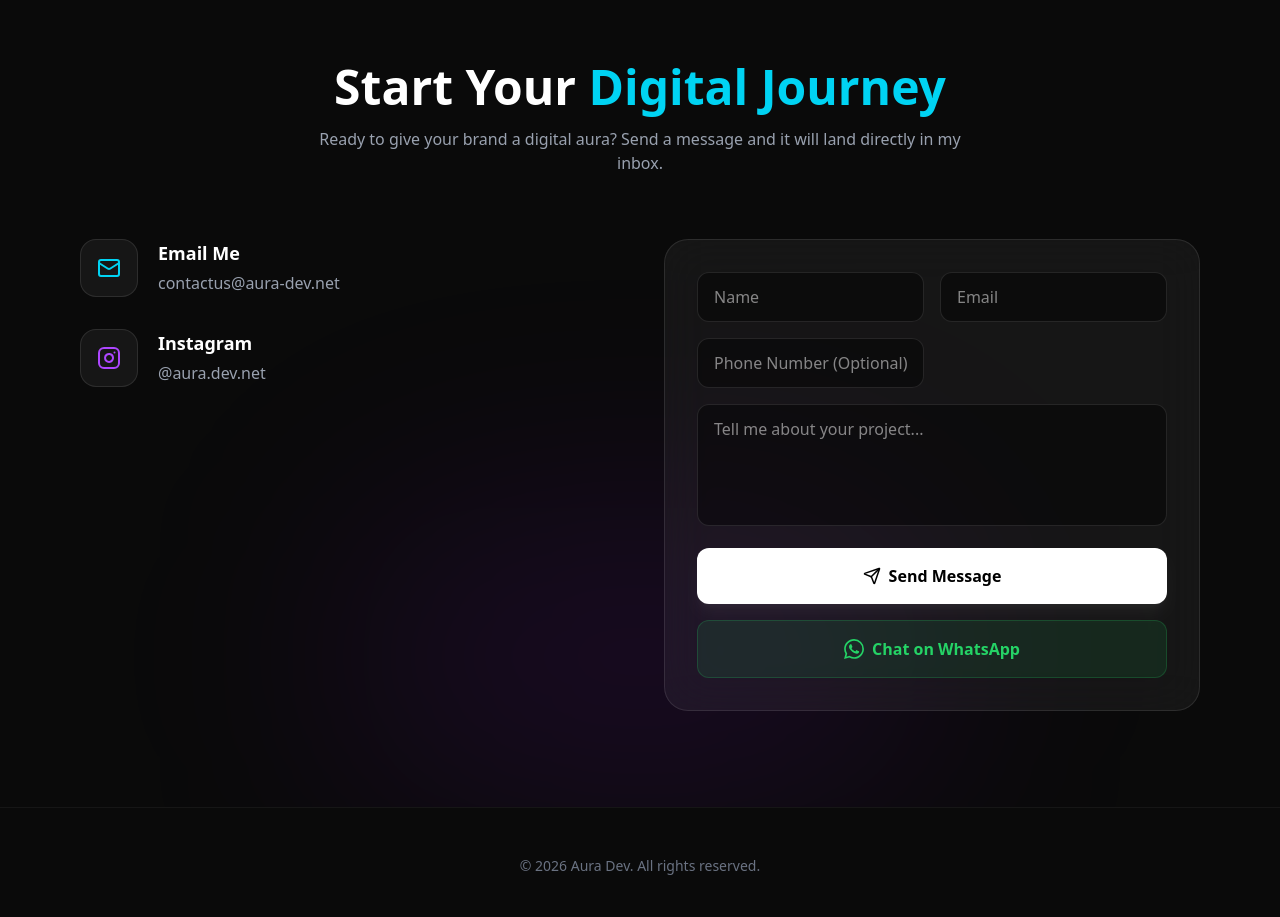
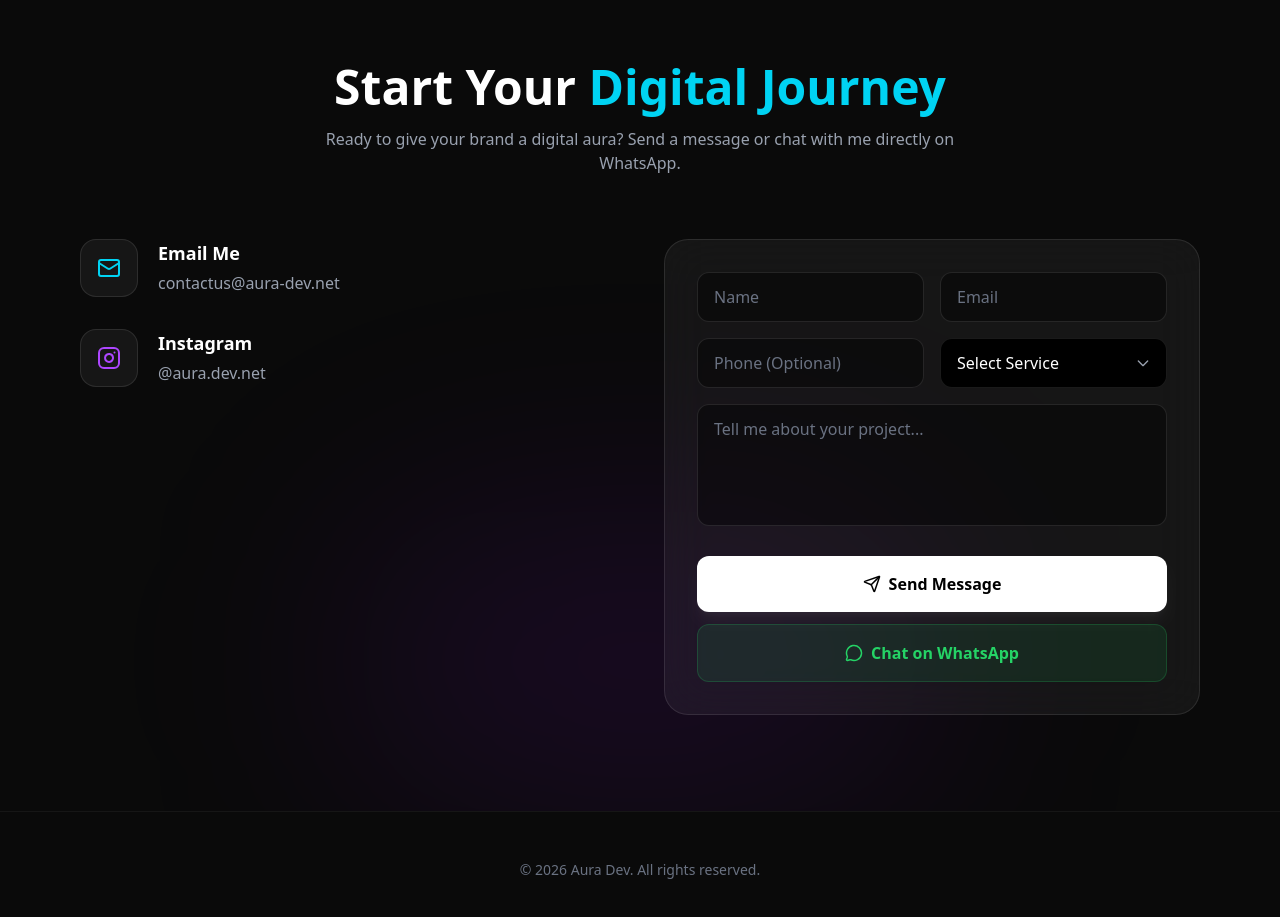
Before and after one commit to haniz1999/aura-dev, a Next.js app: page / in a window 1280 px wide. Shown: the part 2320-3237 px from the top of the page. Built offline with nearby package versions, Linux system fonts and the light colour scheme.

Commit message:
Final Launch: Clean Contact Form and WhatsApp active

```diff
--- a/components/Contact.tsx
+++ b/components/Contact.tsx
@@ -1,5 +1,5 @@
 import React from 'react';
-import { Mail, Instagram, Send, MapPin } from 'lucide-react';
+import { Mail, Instagram, Send, MessageCircle } from 'lucide-react';
 
 const Contact = () => {
   return (
@@ -12,7 +12,7 @@ const Contact = () => {
             Start Your <span className="text-cyan-400">Digital Journey</span>
           </h2>
           <p className="text-gray-400 max-w-2xl mx-auto">
-            Ready to give your brand a digital aura? Send a message and it will land directly in my inbox.
+            Ready to give your brand a digital aura? Send a message or chat with me directly on WhatsApp.
           </p>
         </div>
 
@@ -24,7 +24,6 @@ const Contact = () => {
               </div>
               <div>
                 <h4 className="text-lg font-semibold mb-1">Email Me</h4>
-                {/* Updated to your professional email */}
                 <p className="text-gray-400">contactus@aura-dev.net</p>
               </div>
             </div>
@@ -35,19 +34,16 @@ const Contact = () => {
               </div>
               <div>
                 <h4 className="text-lg font-semibold mb-1">Instagram</h4>
-                {/* Updated to your specific handle */}
                 <p className="text-gray-400">@aura.dev.net</p>
               </div>
             </div>
           </div>
 
-          {/* Form connected to Web3Forms */}
           <form
             action="https://api.web3forms.com/submit"
             method="POST"
             className="p-8 rounded-3xl bg-white/5 border border-white/10 backdrop-blur-xl space-y-4"
           >
-            {/* Make sure to paste your key from web3forms.com here */}
             <input type="hidden" name="access_key" value="ce8f995d-90c5-4a5a-82f7-e92bdaf0f71b" />
 
             <div className="grid grid-cols-1 sm:grid-cols-2 gap-4">
@@ -56,42 +52,67 @@ const Contact = () => {
                 type="text"
                 placeholder="Name"
                 required
-                className="w-full bg-black/40 border border-white/10 rounded-xl px-4 py-3 focus:border-cyan-400 outline-none transition-all text-white"
+                className="w-full bg-black/40 border border-white/10 rounded-xl px-4 py-3 focus:border-cyan-400 outline-none transition-all text-white placeholder:text-gray-500"
               />
               <input
                 name="email"
                 type="email"
                 placeholder="Email"
                 required
-                className="w-full bg-black/40 border border-white/10 rounded-xl px-4 py-3 focus:border-cyan-400 outline-none transition-all text-white"
+                className="w-full bg-black/40 border border-white/10 rounded-xl px-4 py-3 focus:border-cyan-400 outline-none transition-all text-white placeholder:text-gray-500"
               />
-              {/* New Phone Number Field */}
+            </div>
+
+            <div className="grid grid-cols-1 sm:grid-cols-2 gap-4">
               <input
                 name="phone"
                 type="tel"
-               placeholder="Phone Number (Optional)"
-               className="w-full bg-black/40 border border-white/10 rounded-xl px-4 py-3 focus:border-cyan-400 outline-none transition-all text-white"
+                placeholder="Phone (Optional)"
+                className="w-full bg-black/40 border border-white/10 rounded-xl px-4 py-3 focus:border-cyan-400 outline-none transition-all text-white placeholder:text-gray-500"
               />
+              <div className="relative">
+                <select
+                  name="service"
+                  required
+                  className="w-full bg-black border border-white/10 rounded-xl px-4 py-3 focus:border-cyan-400 outline-none transition-all text-white appearance-none cursor-pointer"
+                >
+                  <option value="" disabled selected className="bg-[#0a0a0a]">Select Service</option>
+                  <option value="Web Development" className="bg-[#0a0a0a] text-white">Web Development</option>
+                  <option value="UI/UX Design" className="bg-[#0a0a0a] text-white">UI/UX Design</option>
+                  <option value="Full Stack App" className="bg-[#0a0a0a] text-white">Full Stack App</option>
+                  <option value="Maintenance" className="bg-[#0a0a0a] text-white">Maintenance</option>
+                </select>
+                <div className="absolute inset-y-0 right-4 flex items-center pointer-events-none">
+                  <svg className="w-4 h-4 text-gray-400" fill="none" stroke="currentColor" viewBox="0 0 24 24"><path strokeLinecap="round" strokeLinejoin="round" strokeWidth="2" d="M19 9l-7 7-7-7"></path></svg>
                 </div>
+              </div>
+            </div>
+
             <textarea
               name="message"
               placeholder="Tell me about your project..."
               required
               rows={4}
-              className="w-full bg-black/40 border border-white/10 rounded-xl px-4 py-3 focus:border-cyan-400 outline-none transition-all text-white resize-none"
+              className="w-full bg-black/40 border border-white/10 rounded-xl px-4 py-3 focus:border-cyan-400 outline-none transition-all text-white resize-none placeholder:text-gray-500"
             ></textarea>
 
+            <div className="flex flex-col gap-3 pt-2">
               <button
                 type="submit"
                 className="w-full py-4 bg-white text-black font-bold rounded-xl flex items-center justify-center gap-2 hover:bg-cyan-400 transition-all transform active:scale-95 shadow-lg shadow-white/5"
               >
                 <Send size={18} /> Send Message
               </button>
-            {/* New WhatsApp Button */}
-            <a href="https://wa.me/972545280906?text=Hi%20Aura%20Dev,%20I'm%20interested%20in%20a%20project!" target="_blank" rel="noopener noreferrer" className="w-full py-4 bg-[#25D366]/10 text-[#25D366] border border-[#25D366]/20 font-bold rounded-xl flex items-center justify-center gap-2 hover:bg-[#25D366] hover:text-white transition-all transform active:scale-95" >
-    <svg className="w-5 h-5 fill-current" viewBox="0 0 24 24"><path d="M17.472 14.382c-.297-.149-1.758-.867-2.03-.967-.273-.099-.471-.148-.67.15-.197.297-.767.966-.94 1.164-.173.199-.347.223-.644.075-.297-.15-1.255-.463-2.39-1.475-.883-.788-1.48-1.761-1.653-2.059-.173-.297-.018-.458.13-.606.134-.133.298-.347.446-.52.149-.174.198-.298.298-.497.099-.198.05-.371-.025-.52-.075-.149-.669-1.612-.916-2.207-.242-.579-.487-.5-.669-.51-.173-.008-.371-.01-.57-.01-.198 0-.52.074-.792.372-.272.297-1.04 1.016-1.04 2.479 0 1.462 1.065 2.875 1.213 3.074.149.198 2.096 3.2 5.077 4.487.709.306 1.262.489 1.694.625.712.227 1.36.195 1.871.118.571-.085 1.758-.719 2.006-1.413.248-.694.248-1.289.173-1.413-.074-.124-.272-.198-.57-.347m-5.421 7.403h-.004a9.87 9.87 0 01-5.031-1.378l-.361-.214-3.741.982.998-3.648-.235-.374a9.86 9.86 0 01-1.51-5.26c.001-5.45 4.436-9.884 9.888-9.884 2.64 0 5.122 1.03 6.988 2.898a9.825 9.825 0 012.893 6.994c-.003 5.45-4.437 9.884-9.885 9.884m8.413-18.297A11.815 11.815 0 0012.05 0C5.495 0 .16 5.335.157 11.892c0 2.096.547 4.142 1.588 5.945L.057 24l6.305-1.654a11.882 11.882 0 005.683 1.448h.005c6.554 0 11.89-5.335 11.893-11.893a11.821 11.821 0 00-3.48-8.413Z"/></svg>
-    Chat on WhatsApp
+
+              <a
+                href="https://wa.me/972545280906?text=Hi%20Aura%20Dev,%20I'm%20interested%20in%20a%20project!"
+                target="_blank"
+                rel="noopener noreferrer"
+                className="w-full py-4 bg-[#25D366]/10 text-[#25D366] border border-[#25D366]/20 font-bold rounded-xl flex items-center justify-center gap-2 hover:bg-[#25D366] hover:text-white transition-all transform active:scale-95"
+              >
+                <MessageCircle size={18} /> Chat on WhatsApp
               </a>
+            </div>
           </form>
         </div>
       </div>
```
Lines whose indentation alone changed are shown as unchanged.
